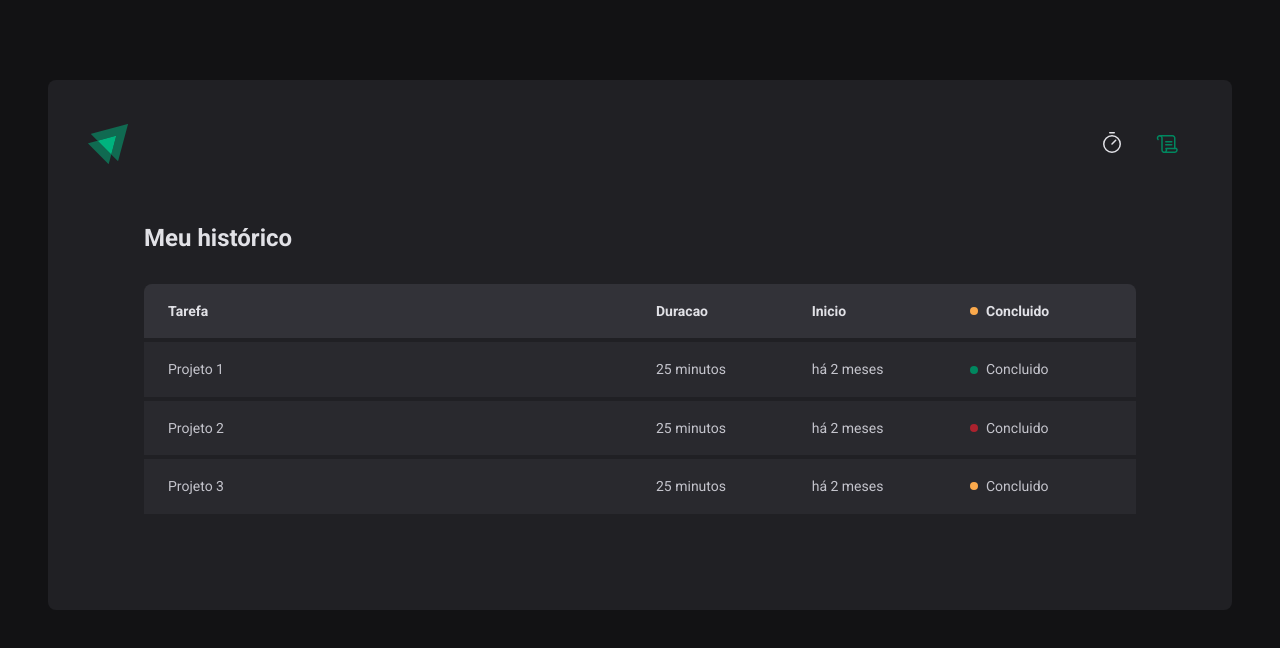
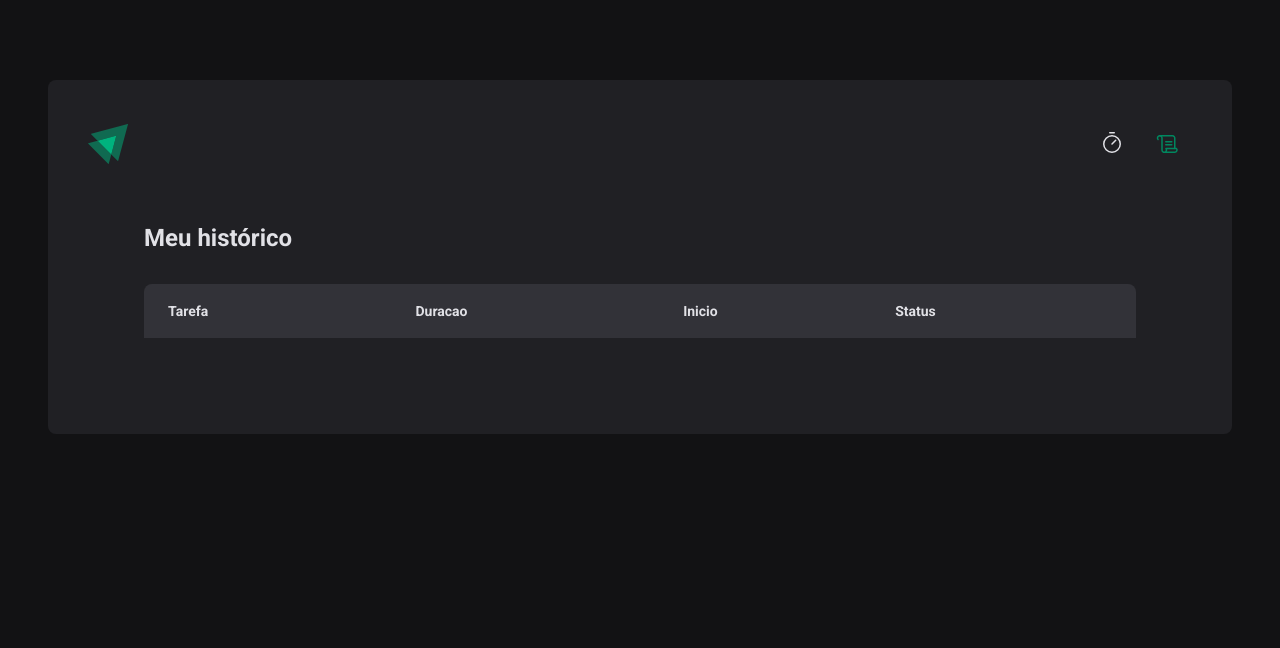
Before and after one commit to alandlan/IgniteReact-Projeto2, a React (Vite) app in the folder ignite-timer/: page /history in a window 1280 px wide. Shown: the top 648 px of the page. Built offline with nearby package versions, Linux system fonts and the light colour scheme.

Commit message:
listagem de historico

```diff
--- a/ignite-timer/src/pages/History/index.tsx
+++ b/ignite-timer/src/pages/History/index.tsx
@@ -15,36 +15,32 @@
                             <th>Tarefa</th>
                             <th>Duracao</th>
                             <th>Inicio</th>
-                            <th>
-                                <Status statusColor="yellow">Concluido</Status>
-                            </th>
+                            <th>Status</th>
                         </tr>
                     </thead>
                     <tbody>
-                        <tr>
-                            <td>Projeto 1</td>
-                            <td>25 minutos</td>
-                            <td>há 2 meses</td>
-                            <td>
-                                <Status statusColor="green">Concluido</Status>
-                            </td>
-                        </tr>
-                        <tr>
-                            <td>Projeto 2</td>
-                            <td>25 minutos</td>
-                            <td>há 2 meses</td>
-                            <td>
-                                <Status statusColor="red">Concluido</Status>
-                            </td>
-                        </tr>
-                        <tr>
-                            <td>Projeto 3</td>
-                            <td>25 minutos</td>
-                            <td>há 2 meses</td>
-                            <td>
-                                <Status statusColor="yellow">Concluido</Status>
-                            </td>
-                        </tr>
+                        {cycles.map((cycle) => {
+                            return (
+                                <tr key={cycle.id}>
+                                    <td>{cycle.task}</td>
+                                    <td>{cycle.minutesAmount} minutos</td>
+                                    <td>{cycle.startDate.toISOString()}</td>
+                                    <td>
+                                        {cycle.finishedDate && (
+                                            <Status statusColor="green">Concluido</Status>
+                                        )}
+
+                                        {cycle.interruptionDate && (
+                                            <Status statusColor="red">Interrompido</Status>
+                                        )}
+
+                                        {!cycle.finishedDate && !cycle.interruptionDate && (
+                                            <Status statusColor="yellow">Em andamento</Status>
+                                        )}
+                                    </td>
+                                </tr>
+                            );
+                        })}
                     </tbody>
                 </table>
             </HistoryList>
```
